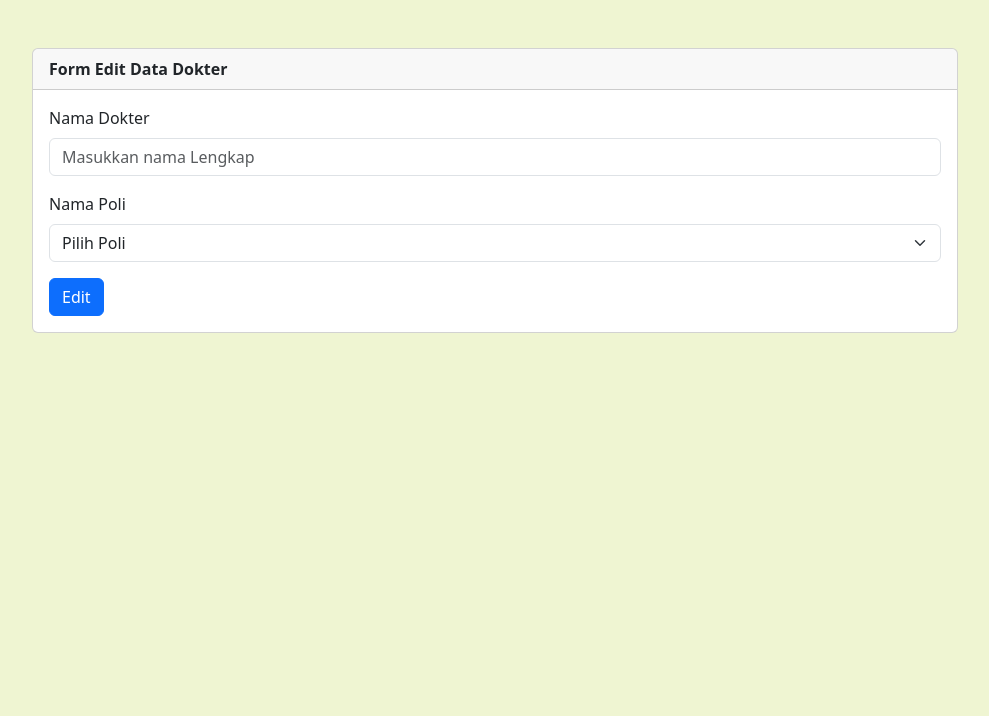
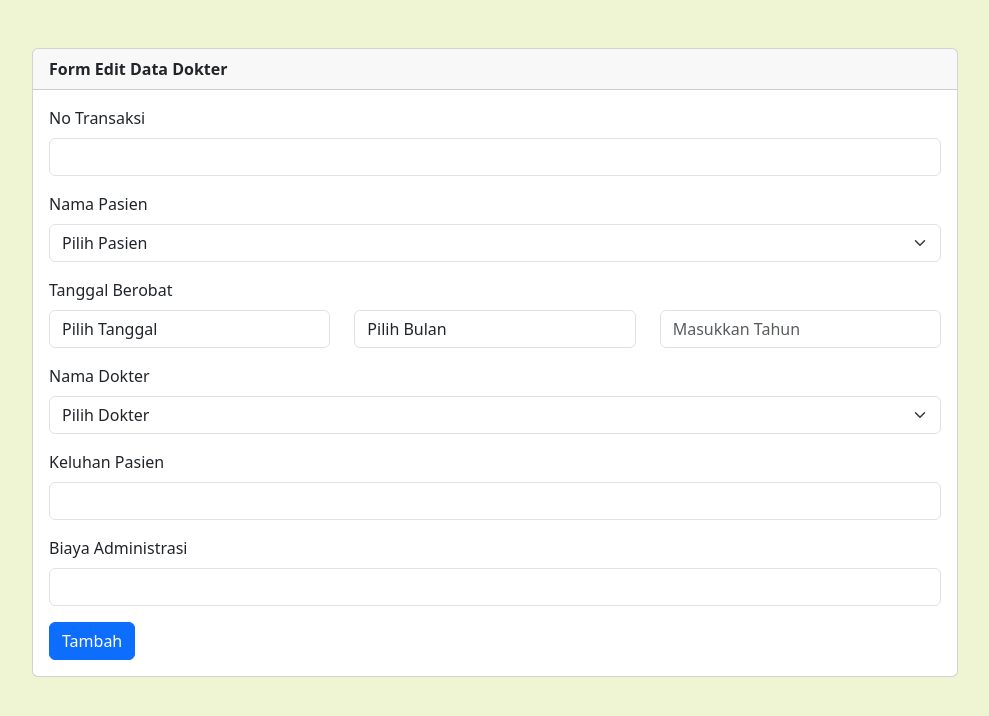
Before and after one commit to is61b/PRAKOM2025, a PHP site: page /berobat/edit.php?id=1 in a window 1280 px wide. Shown: the part 56-772 px from the top of the page, without its empty margins (145-1134 px from the left). Run offline with PHP 8.4, Linux system fonts and the light colour scheme; data comes from the database, SQL or seed files in the repository; data that the repository does not hold is empty.

Commit message:
form edit berobat [1]

```diff
--- a/berobat/edit.php
+++ b/berobat/edit.php
@@ -8,13 +8,17 @@ include("../koneksi.php");
 $id = $_GET["id"];
 
 #3. menjalankan query hapus
-$qry = mysqli_query($koneksi,"SELECT * FROM dokter WHERE Dokter_ID = '$id'");
+$qry = mysqli_query($koneksi, "SELECT * FROM berobat WHERE No_Transaksi = '$id'");
 
 #4. memisahkan field/kolom tabel pasien menjadi data array
 $row = mysqli_fetch_array($qry);
 
-$nama = $row["Nama_Dokter"];
-$poli = $row["Poli_ID"];
+$trans = $row["No_Transaksi"];
+$pasien = $row["PasienKlinik_ID"];
+$tgl_berobat = $row["Tanggal_Berobat"];
+$dokter = $row["Dokter_ID"];
+$keluhan = $row["Keluhan_Pasien"];
+$biaya = $row["Biaya_Adm"];
 
 ?>
 <!DOCTYPE html>
@@ -41,30 +45,106 @@ $poli = $row["Poli_ID"];
                         <b>Form Edit Data Dokter</b>
                     </div>
                     <div class="card-body">
-                        <form method="post" action="proses_edit.php">
-                            <input type="hidden" name="idedit" value="<?=$id?>">
+                        <form method="post" action="proses_form.php">
                             <div class="mb-3">
-                                <label for="exampleInputEmail1" class="form-label">Nama Dokter</label>
-                                <input value="<?=$nama?>" name="nama" placeholder="Masukkan nama Lengkap" type="text" class="form-control"
-                                    id="exampleInputEmail1" aria-describedby="emailHelp">
+                                <label for="exampleInputEmail1" class="form-label">No Transaksi</label>
+                                <input value="<?=$trans?>" readonly name="trans" type="text" class="form-control" id="exampleInputEmail1"
+                                    aria-describedby="emailHelp">
                             </div>
 
                             <div class="mb-3">
-                                <label for="exampleInputPassword1" class="form-label">Nama Poli</label>
-                                <select name="poli" class="form-select" aria-label="Default select example">
-                                    <option >Pilih Poli</option>
+                                <label for="exampleInputPassword1" class="form-label">Nama Pasien</label>
+                                <select name="pasien" class="form-select" aria-label="Default select example">
+                                    <option selected>Pilih Pasien</option>
                                     <?php
-                                        include('../koneksi.php');
-                                        $qry = mysqli_query($koneksi,"SELECT * FROM poli");
-                                        foreach ($qry as $row) {
-                                            ?>
-                                            <option <?php echo ($poli==$row['Poli_ID']) ? 'selected' : '' ?> value="<?=$row['Poli_ID']?>"><?=$row['Nama_Poli']?></option>
-                                            <?php
-                                        }
+                                    include('../koneksi.php');
+                                    $qry = mysqli_query($koneksi, "SELECT * FROM pasien");
+                                    foreach ($qry as $row) {
+                                        ?>
+                                        <option <?php echo ($pasien==$row['pasienKlinik_ID']) ? 'selected' : '' ?> value="<?= $row['pasienKlinik_ID'] ?>"><?= $row['Nama_pasienKlinik'] ?></option>
+                                        <?php
+                                    }
                                     ?>
                                 </select>
                             </div>
-                            <button type="submit" class="btn btn-primary">Edit</button>
+
+                            <div class="mb-3">
+                                <label for="exampleInputEmail1" class="form-label">Tanggal Berobat</label>
+                                <div class="row">
+                                    <div class="col-4">
+                                        <select class="form-control" name="tgl" id="">
+                                            <option value="">Pilih Tanggal</option>
+                                            <?php
+                                            for ($i = 1; $i <= 31; $i++) {
+                                                ?>
+                                                <option value="<?= $i ?>"><?= $i ?></option>
+                                                <?php
+                                            }
+                                            ?>
+                                        </select>
+                                    </div>
+                                    <div class="col-4">
+                                        <select class="form-control" name="bln" id="">
+                                            <option value="">Pilih Bulan</option>
+                                            <?php
+                                            $bulan = array(
+                                                1 => 'Januari',
+                                                2 => 'Februari',
+                                                3 => 'Maret',
+                                                4 => 'April',
+                                                5 => 'Mei',
+                                                6 => 'Juni',
+                                                7 => 'Juli',
+                                                8 => 'Agustus',
+                                                9 => 'September',
+                                                10 => 'Oktober',
+                                                11 => 'November',
+                                                12 => 'Desember'
+                                            );
+
+                                            foreach ($bulan as $k => $v) {
+                                                ?>
+                                                <option value="<?= $k ?>"><?= $v ?></option>
+                                                <?php
+                                            }
+                                            ?>
+                                        </select>
+                                    </div>
+                                    <div class="col-4">
+                                        <input type="number" class="form-control" name="thn"
+                                            placeholder="Masukkan Tahun" id="">
+                                    </div>
+                                </div>
+                            </div>
+
+                            <div class="mb-3">
+                                <label for="exampleInputPassword1" class="form-label">Nama Dokter</label>
+                                <select name="dokter" class="form-select" aria-label="Default select example">
+                                    <option selected>Pilih Dokter</option>
+                                    <?php
+                                    include('../koneksi.php');
+                                    $qry = mysqli_query($koneksi, "SELECT * FROM dokter");
+                                    foreach ($qry as $row) {
+                                        ?>
+                                        <option <?php echo ($dokter==$row['Dokter_ID']) ? 'selected' : '' ?> value="<?= $row['Dokter_ID'] ?>"><?= $row['Nama_Dokter'] ?></option>
+                                        <?php
+                                    }
+                                    ?>
+                                </select>
+                            </div>
+
+                            <div class="mb-3">
+                                <label for="exampleInputEmail1" class="form-label">Keluhan Pasien</label>
+                                <input value="<?=$keluhan?>" name="keluhan" type="text" class="form-control" id="exampleInputEmail1"
+                                    aria-describedby="emailHelp">
+                            </div>
+
+                            <div class="mb-3">
+                                <label for="exampleInputEmail1" class="form-label">Biaya Administrasi</label>
+                                <input value="<?=$biaya?>" name="biaya" type="number" class="form-control" id="exampleInputEmail1"
+                                    aria-describedby="emailHelp">
+                            </div>
+                            <button type="submit" class="btn btn-primary">Tambah</button>
                         </form>
 
                     </div>
```
